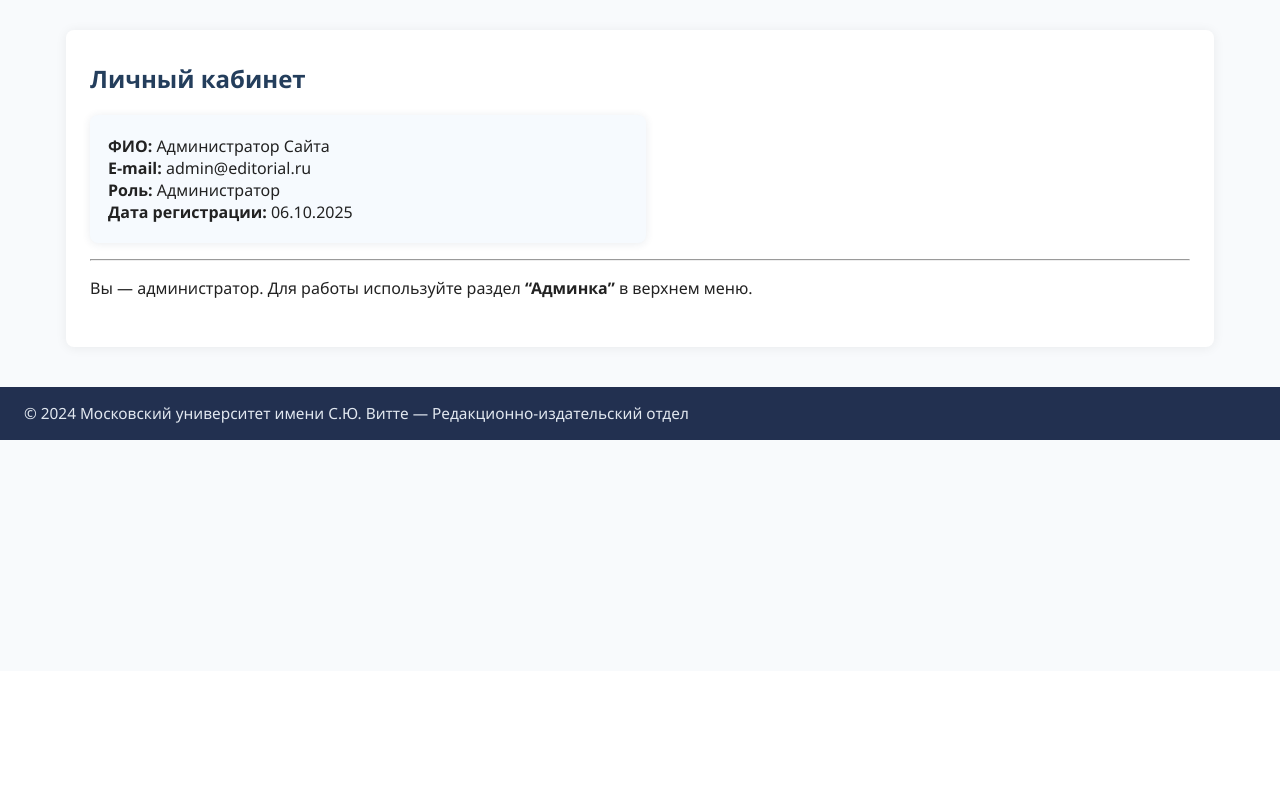
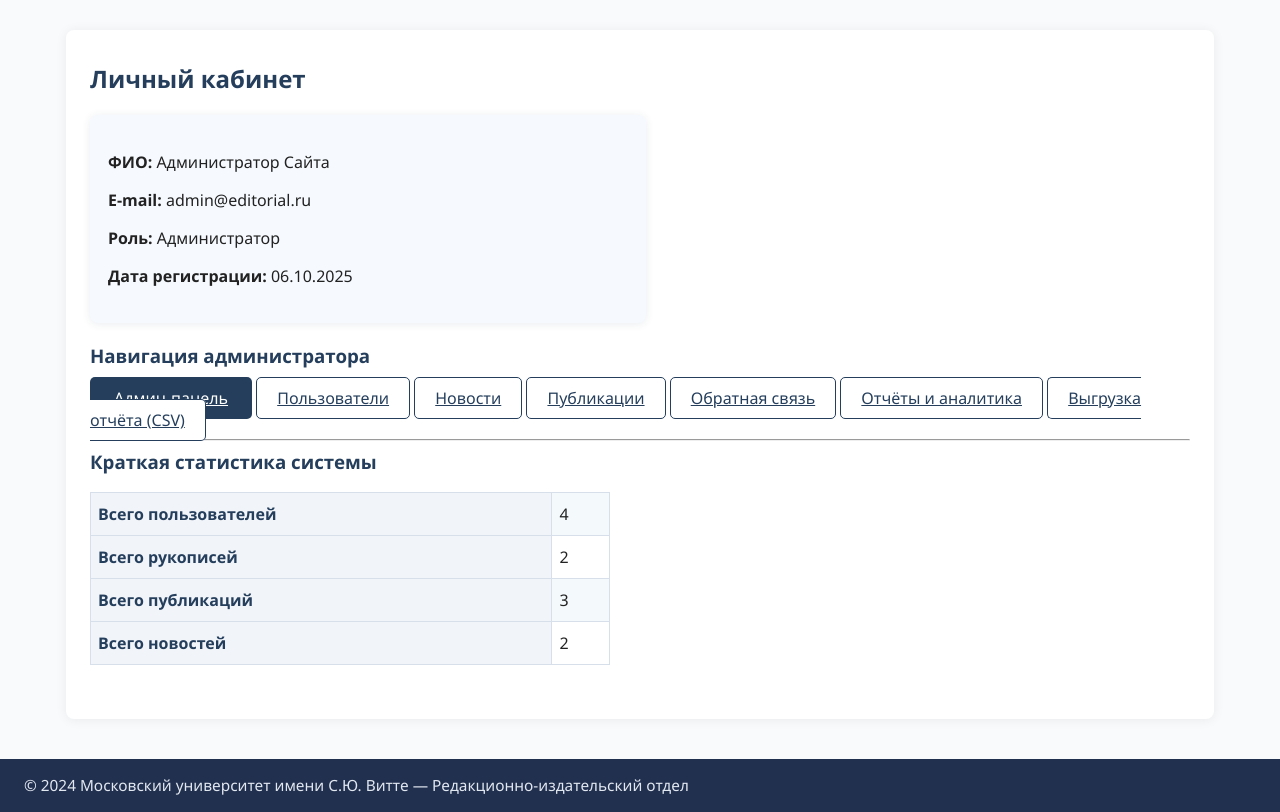
Before and after one commit to IvanASukhov/editorial, a Flask app: page /lk in a window 1280 px wide. Shown: the part 129-941 px from the top of the page. Before the commit the page ends 569 px from the top, so only its background shows below. Run offline with Flask 3, Linux system fonts and the light colour scheme; a user stored in the database is signed in; data comes from the database, SQL or seed files in the repository.

Commit message:
Update profile.html

```diff
--- a/templates/auth/profile.html
+++ b/templates/auth/profile.html
@@ -1,22 +1,42 @@
 {% extends "base.html" %}
-{% block title %}Профиль — Редакционно-издательский отдел МУИВ{% endblock %}
+{% block title %}Личный кабинет — Редакционно-издательский отдел МУИВ{% endblock %}
 
 {% block content %}
 <h2>Личный кабинет</h2>
 
-<div class="card" style="max-width: 520px;">
-    <b>ФИО:</b> {{ user.full_name }}<br>
-    <b>E-mail:</b> {{ user.email }}<br>
-    <b>Роль:</b>
-    {% if user.role == 'author' %}Автор{% elif user.role == 'staff' %}Редактор{% elif user.role == 'reviewer' %}Рецензент{% elif user.role == 'admin' %}Администратор{% endif %}
-    <br>
-    <b>Дата регистрации:</b> {{ user.registered_at.strftime('%d.%m.%Y') if user.registered_at else '' }}
+<div class="card" style="max-width: 520px; margin-bottom: 20px;">
+    <p><b>ФИО:</b> {{ user.full_name }}</p>
+    <p><b>E-mail:</b> {{ user.email }}</p>
+    <p><b>Роль:</b>
+        {% if user.role == 'author' %}
+            Автор
+        {% elif user.role == 'staff' %}
+            Редактор
+        {% elif user.role == 'reviewer' %}
+            Рецензент
+        {% elif user.role == 'admin' %}
+            Администратор
+        {% else %}
+            {{ user.role }}
+        {% endif %}
+    </p>
+    <p><b>Дата регистрации:</b> {{ user.registered_at.strftime('%d.%m.%Y') if user.registered_at else '' }}</p>
 </div>
 
+{# === Автор: загрузка работ, статусы и комментарии === #}
 {% if user.role == 'author' %}
+    <h3>Навигация автора</h3>
+    <div class="lk-actions-grid">
+        <a class="btn btn-primary" href="{{ url_for('routes.submit_manuscript') }}">Подать рукопись</a>
+        <a class="btn btn-outline" href="{{ url_for('routes.manuscript_status') }}">Мои рукописи</a>
+        <a class="btn btn-outline" href="{{ url_for('routes.contact') }}">Задать вопрос редакции</a>
+        <a class="btn btn-outline" href="{{ url_for('routes.publications') }}">Опубликованные материалы</a>
+        <a class="btn btn-outline" href="{{ url_for('routes.news') }}">Новости редакции</a>
+    </div>
+
     <hr>
-    <h3>Мои рукописи</h3>
-    {% if manuscripts %}
+    <h3>Мои рукописи и их статус</h3>
+    {% if author_manuscripts %}
         <table class="table-striped">
             <tr>
                 <th>Название</th>
@@ -24,28 +44,46 @@
                 <th>Дата подачи</th>
                 <th>Файл</th>
             </tr>
-            {% for m in manuscripts %}
+            {% for m in author_manuscripts %}
             <tr>
                 <td>{{ m.title }}</td>
                 <td>
-                    <span class="manuscript-status status-{{ m.status }}">{{ m.status|replace('_', ' ')|capitalize }}</span>
+                    <span class="manuscript-status status-{{ m.status }}">
+                        {{ m.status|replace('_', ' ')|capitalize }}
+                    </span>
                 </td>
-                <td>{{ m.created_at.strftime('%d.%m.%Y') }}</td>
+                <td>{{ m.created_at.strftime('%d.%m.%Y') if m.created_at else '' }}</td>
                 <td>
-                    <a href="{{ url_for('routes.media', filename=m.file_path[6:] if m.file_path.startswith('media/') else m.file_path) }}" target="_blank">Скачать</a>
+                    <a href="{{ url_for('routes.media', filename=m.file_path[6:] if m.file_path.startswith('media/') else m.file_path) }}"
+                       target="_blank">Скачать</a>
                 </td>
             </tr>
             {% endfor %}
         </table>
+        <p class="hint">
+            Детальные комментарии редактора и рецензента по каждой рукописи отображаются на странице
+            <a href="{{ url_for('routes.manuscript_status') }}">«Мои рукописи»</a>.
+        </p>
     {% else %}
-        <p>У вас пока нет поданных рукописей.</p>
+        <p>У вас пока нет поданных рукописей. Вы можете <a href="{{ url_for('routes.submit_manuscript') }}">отправить первую рукопись</a>.</p>
     {% endif %}
 {% endif %}
 
+
+{# === Рецензент: очередь на рецензирование, список рецензий === #}
 {% if user.role == 'reviewer' %}
+    <h3>Навигация рецензента</h3>
+    <div class="lk-actions-grid">
+        <a class="btn btn-primary" href="{{ url_for('routes.manuscript_list') }}">Очередь на рецензирование</a>
+        <a class="btn btn-outline" href="{{ url_for('routes.contact') }}">Связаться с редакцией</a>
+        <a class="btn btn-outline" href="{{ url_for('routes.news') }}">Новости редакции</a>
+        <a class="btn btn-outline" href="{{ url_for('routes.publications') }}">Публикации</a>
+        <a class="btn btn-outline" href="{{ url_for('routes.index') }}">Главная страница</a>
+    </div>
+
     <hr>
-    <h3>Назначенные рецензии</h3>
-    {% if reviews %}
+    <h3>Мои рецензии</h3>
+    {% if reviewer_reviews %}
         <table class="table-striped">
             <tr>
                 <th>Рукопись</th>
@@ -54,32 +92,108 @@
                 <th>Дата</th>
                 <th>Действие</th>
             </tr>
-            {% for r in reviews %}
+            {% for r in reviewer_reviews %}
             <tr>
                 <td>{{ r.manuscript.title }}</td>
                 <td>{% if r.score %}{{ r.score }}{% else %}-{% endif %}</td>
-                <td><span class="manuscript-status status-{{ r.status }}">{{ r.status|replace('_', ' ')|capitalize }}</span></td>
-                <td>{{ r.created_at.strftime('%d.%m.%Y') }}</td>
                 <td>
-                    <a href="{{ url_for('routes.review_form', manuscript_id=r.manuscript_id) }}" class="btn btn-outline">Редактировать</a>
+                    <span class="manuscript-status status-{{ r.status }}">
+                        {{ r.status|replace('_', ' ')|capitalize }}
+                    </span>
+                </td>
+                <td>{{ r.created_at.strftime('%d.%m.%Y') if r.created_at else '' }}</td>
+                <td>
+                    <a href="{{ url_for('routes.review_form', manuscript_id=r.manuscript_id) }}" class="btn btn-outline">
+                        Открыть / редактировать
+                    </a>
                 </td>
             </tr>
             {% endfor %}
         </table>
     {% else %}
-        <p>Пока нет назначенных рецензий.</p>
+        <p>Пока нет назначенных рецензий. Перейдите к
+            <a href="{{ url_for('routes.manuscript_list') }}">очереди на рецензирование</a>, когда появятся новые материалы.</p>
     {% endif %}
 {% endif %}
 
+
+{# === Редактор (staff): работа с рукописями === #}
 {% if user.role == 'staff' %}
+    <h3>Навигация редактора</h3>
+    <div class="lk-actions-grid">
+        <a class="btn btn-primary" href="{{ url_for('routes.manuscript_list') }}">Все рукописи</a>
+        <a class="btn btn-outline" href="{{ url_for('routes.contact') }}">Обращения авторов</a>
+        <a class="btn btn-outline" href="{{ url_for('routes.publications') }}">Публикации</a>
+        <a class="btn btn-outline" href="{{ url_for('routes.news') }}">Новости редакции</a>
+        <a class="btn btn-outline" href="{{ url_for('routes.index') }}">Главная страница</a>
+    </div>
+
     <hr>
-    <p>Вы — сотрудник редакции. Перейдите к <a href="{{ url_for('routes.manuscript_list') }}">списку рукописей</a> для работы с материалами.</p>
+    <h3>Последние рукописи в работе</h3>
+    {% if staff_manuscripts %}
+        <table class="table-striped">
+            <tr>
+                <th>Название</th>
+                <th>Автор</th>
+                <th>Статус</th>
+                <th>Дата подачи</th>
+            </tr>
+            {% for m in staff_manuscripts %}
+            <tr>
+                <td>{{ m.title }}</td>
+                <td>{{ m.author.full_name if m.author else "-" }}</td>
+                <td>
+                    <span class="manuscript-status status-{{ m.status }}">
+                        {{ m.status|replace('_', ' ')|capitalize }}
+                    </span>
+                </td>
+                <td>{{ m.created_at.strftime('%d.%m.%Y') if m.created_at else '' }}</td>
+            </tr>
+            {% endfor %}
+        </table>
+        <p class="hint">
+            Полный список и детализация рецензий доступны на странице
+            <a href="{{ url_for('routes.manuscript_list') }}">«Все рукописи»</a>.
+        </p>
+    {% else %}
+        <p>Рукописи для обработки пока не найдены.</p>
+    {% endif %}
 {% endif %}
 
-{# Для администратора убираем ненужный блок или оставляем текст #}
+
+{# === Администратор: управление системой === #}
 {% if user.role == 'admin' %}
+    <h3>Навигация администратора</h3>
+    <div class="lk-actions-grid">
+        <a class="btn btn-primary" href="{{ url_for('routes.admin_dashboard') }}">Админ-панель</a>
+        <a class="btn btn-outline" href="{{ url_for('routes.admin_users') }}">Пользователи</a>
+        <a class="btn btn-outline" href="{{ url_for('routes.admin_news') }}">Новости</a>
+        <a class="btn btn-outline" href="{{ url_for('routes.admin_publications') }}">Публикации</a>
+        <a class="btn btn-outline" href="{{ url_for('routes.admin_contacts') }}">Обратная связь</a>
+        <a class="btn btn-outline" href="{{ url_for('routes.admin_reports') }}">Отчёты и аналитика</a>
+        <a class="btn btn-outline" href="{{ url_for('routes.admin_reports_export_csv') }}">Выгрузка отчёта (CSV)</a>
+    </div>
+
     <hr>
-    <p>Вы — администратор. Для работы используйте раздел <b>“Админка”</b> в верхнем меню.</p>
+    <h3>Краткая статистика системы</h3>
+    <table class="table-striped" style="max-width: 520px;">
+        <tr>
+            <th>Всего пользователей</th>
+            <td>{{ admin_stats.users_total if admin_stats.users_total is defined else '' }}</td>
+        </tr>
+        <tr>
+            <th>Всего рукописей</th>
+            <td>{{ admin_stats.manuscripts_total if admin_stats.manuscripts_total is defined else '' }}</td>
+        </tr>
+        <tr>
+            <th>Всего публикаций</th>
+            <td>{{ admin_stats.publications_total if admin_stats.publications_total is defined else '' }}</td>
+        </tr>
+        <tr>
+            <th>Всего новостей</th>
+            <td>{{ admin_stats.news_total if admin_stats.news_total is defined else '' }}</td>
+        </tr>
+    </table>
 {% endif %}
 
 {% endblock %}
```
